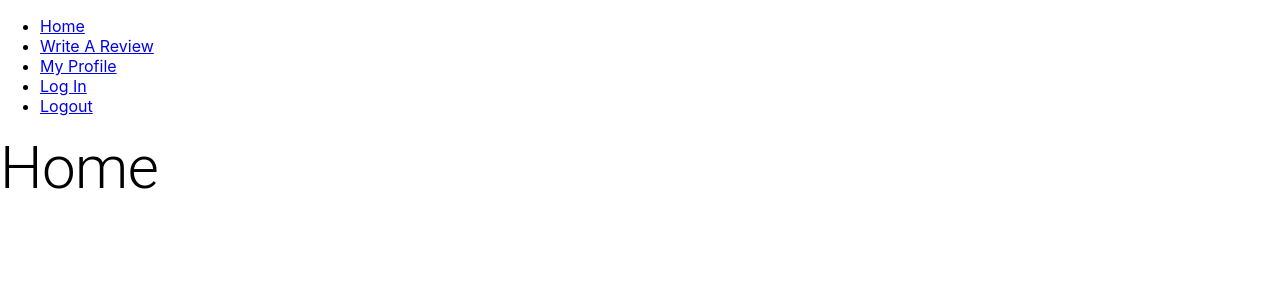
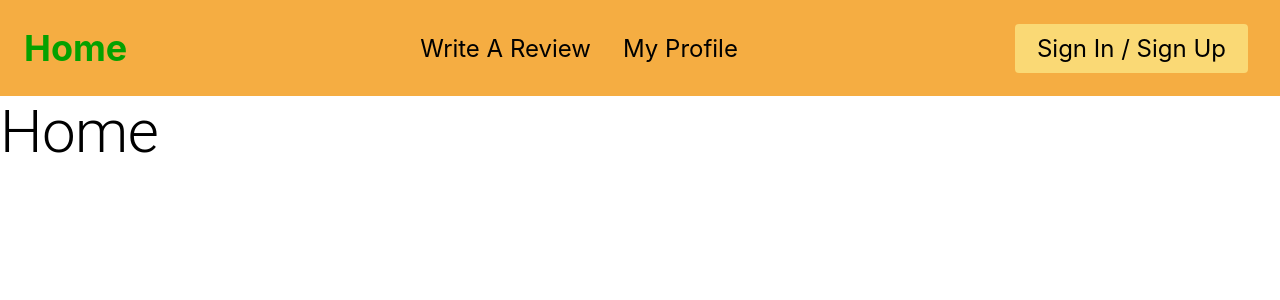
Before and after one commit to sossut/mpjkk-projekti, a React (Create React App) app: page / in a window 1280 px wide. Shown: the top 300 px of the page. Built offline with nearby package versions, Linux system fonts and the light colour scheme; no server answers.

Commit message:
navbar 1.0

```diff
--- a/package.json
+++ b/package.json
@@ -12,9 +12,11 @@
     "@testing-library/user-event": "^13.5.0",
     "react": "^17.0.2",
     "react-dom": "^17.0.2",
+    "react-icons": "^4.3.1",
     "react-material-ui-form-validator": "^3.0.0",
-    "react-router-dom": "^6.2.2",
+    "react-router-dom": "^6.3.0",
     "react-scripts": "5.0.0",
+    "styled-components": "^5.3.5",
     "web-vitals": "^2.1.4"
   },
   "scripts": {
--- a/src/components/Nav.js
+++ b/src/components/Nav.js
@@ -1,27 +1,35 @@
-import {Link} from 'react-router-dom';
+import React from 'react';
+import {
+  Nav,
+  NavLink,
+  Bars,
+  NavMenu,
+  NavBtn,
+  NavBtnLink,
+} from './NavbarElements';
 
-const Nav = () => {
+const Navbar = () => {
   return (
-    <nav>
-      <ul>
-        <li>
-          <Link to={'/'}>Home</Link>
-        </li>
-        <li>
-          <Link to={'/search'}>Write A Review</Link>
-        </li>
-        <li>
-          <Link to={'/Profile'}>My Profile</Link>
-        </li>
-        <li>
-          <Link to={'/login'}>Log In</Link>
-        </li>
-        <li>
-          <Link to={'/logout'}>Logout</Link>
-        </li>
-      </ul>
-    </nav>
+    <>
+      <Nav>
+        <NavLink to="/">
+          <h1>Home</h1>
+        </NavLink>
+        <Bars />
+        <NavMenu>
+          <NavLink to="/search" activeStyle>
+            Write A Review
+          </NavLink>
+          <NavLink to="/profile" activeStyle>
+            My Profile
+          </NavLink>
+        </NavMenu>
+        <NavBtn>
+          <NavBtnLink to="/login">Sign In / Sign Up</NavBtnLink>
+        </NavBtn>
+      </Nav>
+    </>
   );
 };
 
-export default Nav;
+export default Navbar;
--- /dev/null
+++ b/src/components/NavbarElements.js
@@ -0,0 +1,82 @@
+import {FaBars} from 'react-icons/fa';
+import {NavLink as Link} from 'react-router-dom';
+import styled from 'styled-components';
+
+export const Nav = styled.nav`
+  background: #f5ad42;
+  height: 80px;
+  display: flex;
+  justify-content: space-between;
+  padding: 0.5rem;
+  z-index: 10;
+`;
+
+export const NavLink = styled(Link)`
+  color: #000;
+  font-size: 1.5rem;
+  display: flex;
+  align-items: center;
+  text-decoration: none;
+  padding: 0 1rem;
+  height: 100%;
+  cursor: pointer;
+
+  &.active {
+    color: #05a100;
+  }
+`;
+
+export const Bars = styled(FaBars)`
+  display: none;
+  color: #fff;
+
+  @media screen and (max-width: 768px) {
+    display: block;
+    position: absolute;
+    top: 0;
+    right: 0;
+    transform: translate(-100%, 75%);
+    font-size: 1.8rem;
+    cursor: pointer;
+  }
+`;
+
+export const NavMenu = styled.div`
+  display: flex;
+  align-items: center;
+  margin-right: -24px;
+
+  @media screen and (max-width: 768px) {
+    display: none;
+  }
+`;
+
+export const NavBtn = styled.nav`
+  display: flex;
+  align-items: center;
+  margin-right: 24px;
+
+  @media screen and (max-width: 768px) {
+    display: none;
+  }
+`;
+
+export const NavBtnLink = styled(Link)`
+  border-radius: 4px;
+  font-size: 1.5rem;
+  background: #fad975;
+  padding: 10px 22px;
+  color: #000;
+  outline: none;
+  border: none;
+  cursor: pointer;
+  transition: all 0.2s ease-in-out;
+  text-decoration: none;
+  margin-left: 24px;
+
+  :hover {
+    transition: all 0.2s ease-in-out;
+    background: #b39a50;
+    color: #010606;
+  }
+`;
```
Also changed, not shown: 1 other file (tests, documents, lock files or other folders).
